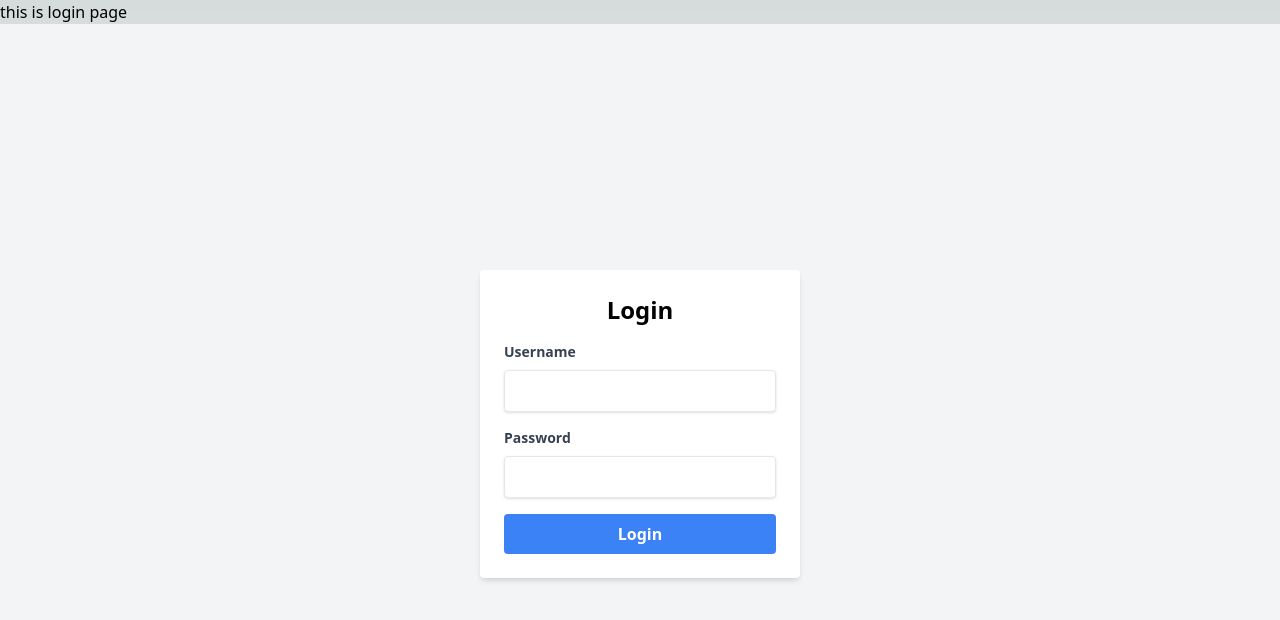
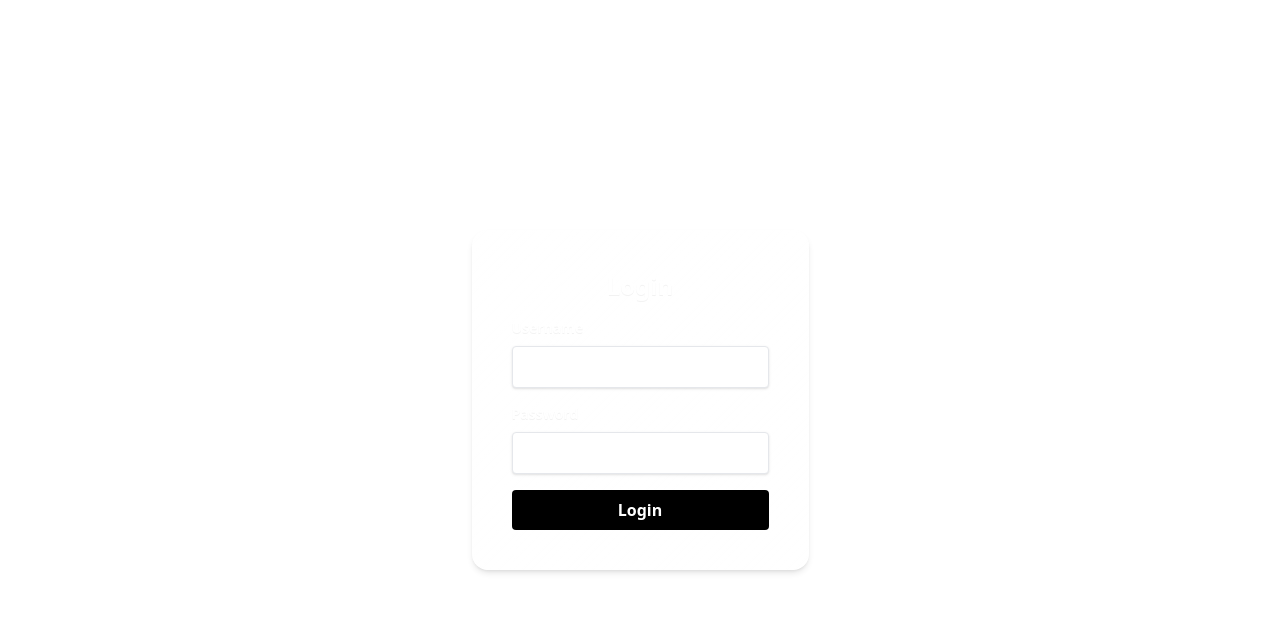
Before and after one commit to ottomann1/slowchat, a Next.js app: page /login in a window 1280 px wide. Shown: the top 620 px of the page. Built offline with nearby package versions, Linux system fonts and the light colour scheme.

Commit message:
testwriting begins

```diff
--- a/src/app/globals.css
+++ b/src/app/globals.css
@@ -2,19 +2,6 @@
 @tailwind components;
 @tailwind utilities;
 
-:root {
-  --foreground-rgb: 0, 0, 0;
-  --background-start-rgb: 214, 219, 220;
-  --background-end-rgb: 255, 255, 255;
-}
-
-@media (prefers-color-scheme: dark) {
-  :root {
-    --foreground-rgb: 255, 255, 255;
-    --background-start-rgb: 0, 0, 0;
-    --background-end-rgb: 0, 0, 0;
-  }
-}
 
 body {
   color: rgb(var(--foreground-rgb));
--- a/src/app/login/login-form.tsx
+++ b/src/app/login/login-form.tsx
@@ -21,12 +21,12 @@ export function LoginForm(){
 
 
 return (
-    <div className="flex items-center justify-center min-h-screen bg-gray-100">
-      <div className="p-6 bg-white rounded shadow-md w-80">
-        <h1 className="mb-4 text-2xl font-bold text-center">Login</h1>
+    <div className="flex items-center justify-center min-h-screen">
+      <div className="card glass shadow-md w-400 p-10">
+        <h1 className="mb-4 text-2xl font-bold text-center text-white">Login</h1>
         <form onSubmit={handleSubmit}>
           <div className="mb-4">
-            <label className="block mb-2 text-sm font-bold text-gray-700">
+            <label className="block mb-2 text-sm font-bold text-white">
               Username
             </label>
             <input
@@ -38,7 +38,7 @@ return (
             />
           </div>
           <div className="mb-4">
-            <label className="block mb-2 text-sm font-bold text-gray-700">
+            <label className="block mb-2 text-sm font-bold text-white">
               Password
             </label>
             <input
@@ -53,7 +53,7 @@ return (
           <div className="flex items-center justify-between">
             <button
               type="submit"
-              className="w-full px-4 py-2 font-bold text-white bg-blue-500 rounded hover:bg-blue-700 focus:outline-none focus:ring-2 focus:ring-blue-500 focus:ring-opacity-50"
+              className="w-full px-4 py-2 font-bold text-white bg-black rounded hover:bg-gray-900 focus:outline-none focus:ring-2 focus:ring-blue-500 focus:ring-opacity-50"
             >
               Login
             </button>
--- a/src/app/login/page.tsx
+++ b/src/app/login/page.tsx
@@ -4,7 +4,6 @@ import { LoginForm } from "./login-form";
 export default function login() {
   return (
     <div>
-      <h1>this is login page</h1>
       <LoginForm />
     </div>
   );
--- a/src/server/queries.ts
+++ b/src/server/queries.ts
@@ -236,7 +236,6 @@ export async function getStatistics(): Promise<Statistics[]> {
     )
     .groupBy(fetchedMessages.userId);
 
-  // Consolidate the data
   const userStatistics = userMessagesCount.map((userMsg) => {
     const fetchCount =
       userFetchesCount.find((ufc) => ufc.userId === userMsg.userId)
@@ -248,7 +247,6 @@ export async function getStatistics(): Promise<Statistics[]> {
     const totalMessages = userMsg.totalMessages;
     const totalFetches = fetchCount;
     let totalFetchedMessages = fetchNoCooldownCount;
-    // totalFetchedMessages = fetchNoCooldownCount - totalMessages;
     if (totalFetchedMessages < 0) {
       totalFetchedMessages = 0;
     }
@@ -267,7 +265,6 @@ export async function getStatistics(): Promise<Statistics[]> {
     };
   });
 
-  // Sort by username
   userStatistics.sort((a, b) => a.username.localeCompare(b.username));
 
   return userStatistics;
```
Also changed, not shown: 1 other file (tests, documents, lock files or other folders).
